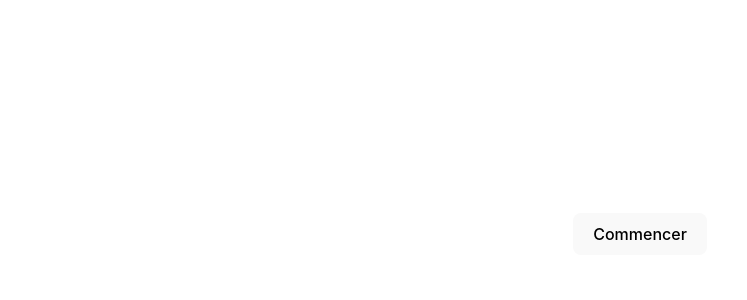
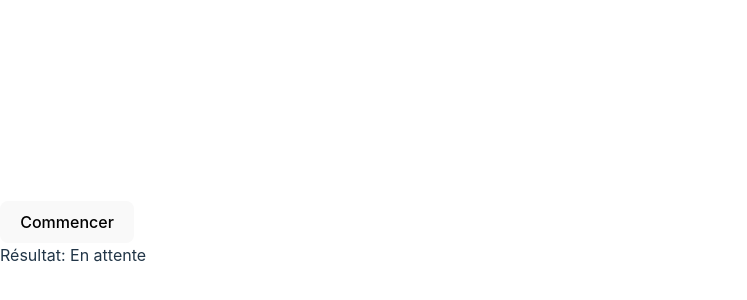
Before and after one commit to STimour/tpTopAveugle, a React (Vite) app: page / in a window 1280 px wide. Shown: the part 166-466 px from the top of the page, without its empty margins (0-747 px from the left). Built offline with nearby package versions, Linux system fonts and the light colour scheme.

Commit message:
Depot Alex3

```diff
--- a/src/App.tsx
+++ b/src/App.tsx
@@ -1,7 +1,7 @@
-import React, { useState } from 'react';
-import Button from './components/Button';
-import './App.css';
-
+// Importez Result depuis le bon chemin
+import { useState } from "react";
+import Result from "./components/Resultat";
+import Button from "./components/Button";
 function App() {
   const [startTime, setStartTime] = useState<number | null>(null);
   const [endTime, setEndTime] = useState<number | null>(null);
@@ -18,18 +18,18 @@ function App() {
 
   const calculateError = () => {
     if (startTime !== null && endTime !== null) {
-      // Générer une durée aléatoire entre 10 et 15 secondes
       const targetTime = Math.floor(Math.random() * 6) + 10;
-      const elapsedTime = Math.abs((endTime - startTime) / 1000);
+      const elapsedTime = (endTime - startTime) / 1000;
       return Math.abs(targetTime - elapsedTime);
     }
     return null;
   };
 
+
   return (
     <div className="App">
       <Button onStart={handleStart} onClick={handleButtonClick} />
-      {/* <Result error={calculateError()} /> */}
+      <Result error={calculateError()} />
     </div>
   );
 }
```
Also changed, not shown: src/components/Resultat.tsx (renamed from src/components/resultat.tsx).
